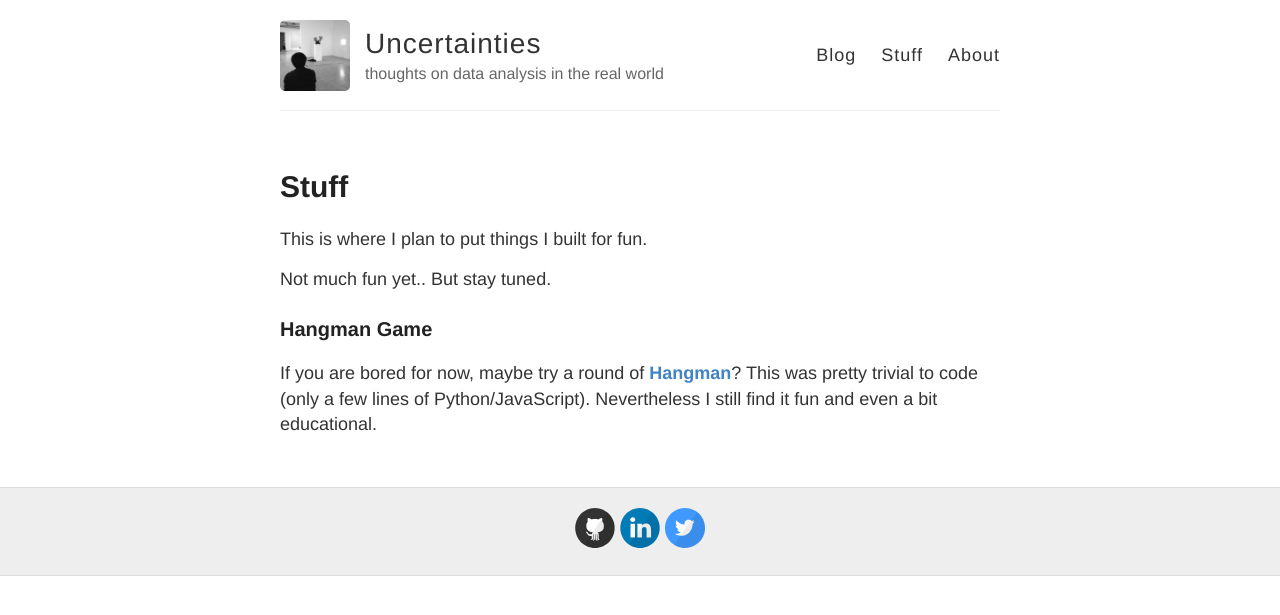
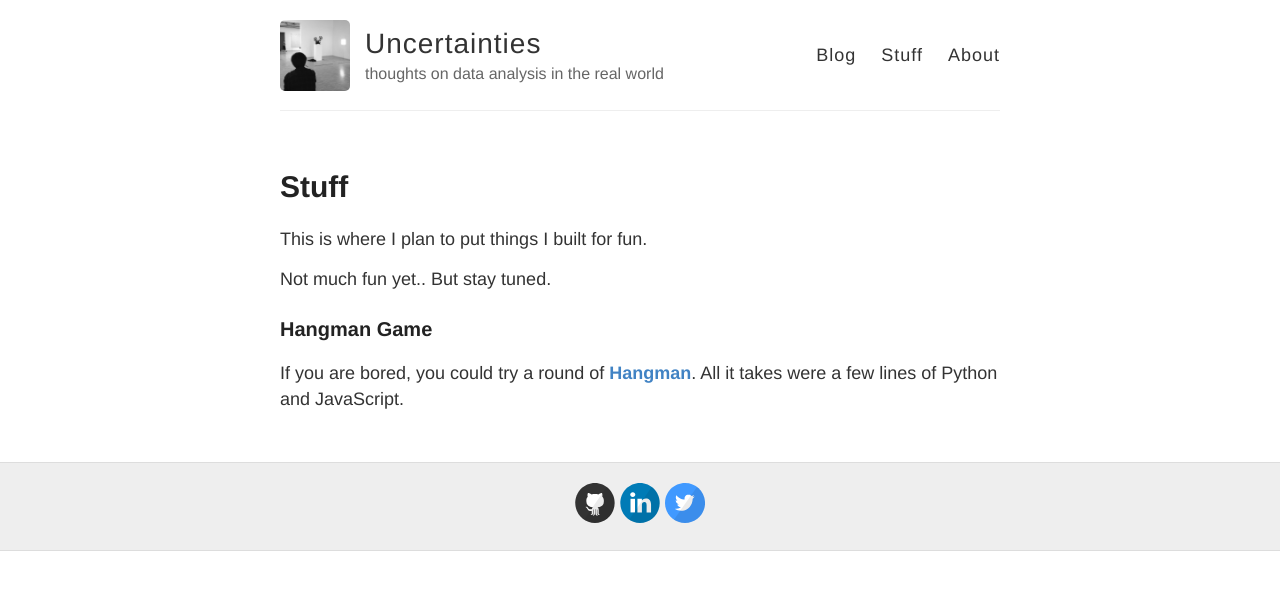
Before and after one commit to XiaoxiaoWang87/xiaoxiaowang87.github.io, a Jekyll site: the page built from stuff.md, in a window 1280 px wide. Shown: the top 615 px of the page. Built offline with Jekyll 4.4.1, drawn with Linux system fonts in a browser that asks for light colours.

Commit message:
update stuff

```diff
--- a/stuff.md
+++ b/stuff.md
@@ -9,4 +9,4 @@ Not much fun yet.. But stay tuned.
 
 ### Hangman Game
 
-If you are bored for now, maybe try a round of **[Hangman](http://xiaoxiaowang87hangmangame.us/){:target="_blank"}**? This was pretty trivial to code (only a few lines of Python/JavaScript). Nevertheless I still find it fun and even a bit educational.
+If you are bored, you could try a round of **[Hangman](http://xiaoxiaowang87hangmangame.us/){:target="_blank"}**. All it takes were a few lines of Python and JavaScript.
```
